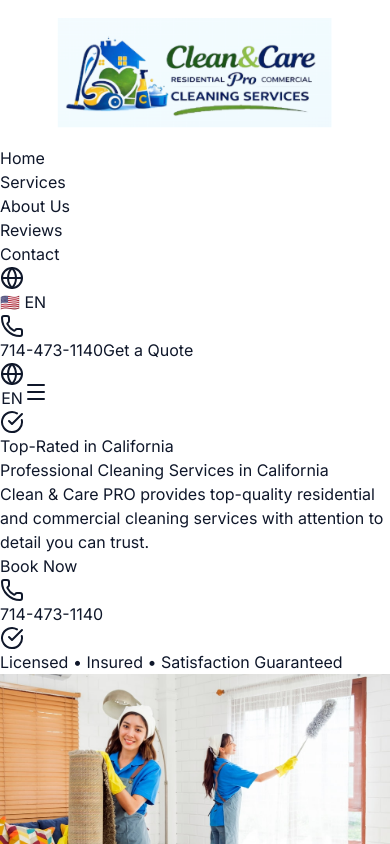
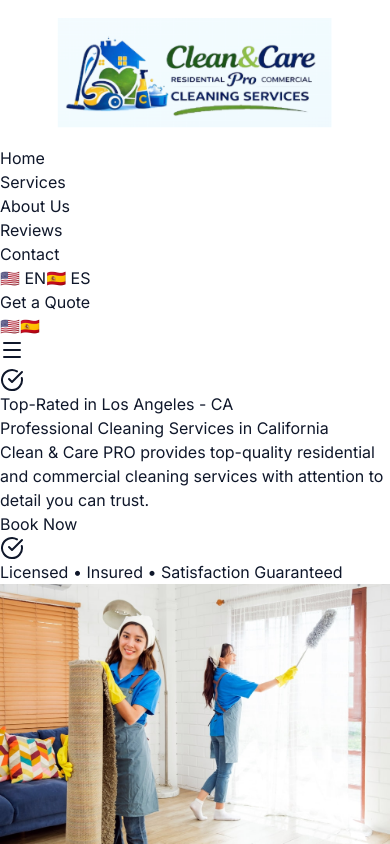
Before and after one commit to oymg81/karina-cleaning-website, a React (Vite) app in the folder frontend/: page / in a window 390 px wide. Shown: the top 844 px of the page. Built offline with nearby package versions, Linux system fonts and the light colour scheme.

Commit message:
Refine Clean & Care PRO UI/UX and responsive improvements

```diff
--- a/frontend/src/components/CtaSection.tsx
+++ b/frontend/src/components/CtaSection.tsx
@@ -57,26 +57,32 @@ const CtaSection: React.FC = () => {
               {t.cta.desc}
             </p>
 
-            <div className="flex flex-col sm:flex-row gap-4">
-              <a href="tel:714-473-1140" className="bg-white text-blue-600 hover:bg-slate-50 px-6 py-3 rounded-xl font-semibold transition-all flex items-center justify-center gap-2">
-                <Phone className="w-5 h-5" />
+            <div className="mt-12 space-y-6">
+              <div className="flex items-center gap-4">
+                <div className="w-14 h-14 rounded-2xl bg-blue-500/20 flex items-center justify-center shrink-0 border border-blue-500/30">
+                  <div className="w-4 h-4 rounded-full bg-blue-500" />
+                </div>
+                <div>
+                  <h4 className="text-xl font-bold text-white">{t.cta.fastQuotes}</h4>
+                  <p className="text-slate-300 text-sm mt-1">Get your personalized quote quickly and easily.</p>
+                </div>
+              </div>
+              <div className="flex items-center gap-4">
+                <div className="w-14 h-14 rounded-2xl bg-white/10 flex items-center justify-center shrink-0 border border-white/20">
+                  <div className="w-4 h-4 rounded-full bg-white" />
+                </div>
+                <div>
+                  <h4 className="text-xl font-bold text-white">{t.cta.flexible}</h4>
+                  <p className="text-slate-300 text-sm mt-1">We work around your schedule, not the other way around.</p>
+                </div>
+              </div>
+            </div>
+
+            <div className="flex flex-col sm:flex-row gap-4 mt-10">
+              <a href="tel:714-473-1140" className="bg-white text-blue-600 hover:bg-slate-50 px-8 py-4 rounded-2xl font-bold text-lg transition-all flex items-center justify-center gap-3 shadow-xl w-full sm:w-auto">
+                <Phone className="w-6 h-6" />
                 {t.cta.call} 714-473-1140
               </a>
-            </div>
-
-            <div className="mt-12 space-y-4">
-              <div className="flex items-center gap-3">
-                <div className="w-8 h-8 rounded-full bg-blue-500/20 flex items-center justify-center">
-                  <div className="w-2.5 h-2.5 rounded-full bg-blue-500" />
-                </div>
-                <p className="text-slate-200">{t.cta.fastQuotes}</p>
-              </div>
-              <div className="flex items-center gap-3">
-                <div className="w-8 h-8 rounded-full bg-white/20 flex items-center justify-center">
-                  <div className="w-2.5 h-2.5 rounded-full bg-white" />
-                </div>
-                <p className="text-white">{t.cta.flexible}</p>
-              </div>
             </div>
           </motion.div>
 
--- a/frontend/src/components/Footer.tsx
+++ b/frontend/src/components/Footer.tsx
@@ -15,13 +15,11 @@ const Footer: React.FC = () => {
           {/* Company Info */}
           <div className="space-y-4 flex flex-col items-center md:items-start">
             <a href="#home" className="inline-block mb-2">
-              {/* Ensure logo is visible on dark background. A white logo is ideal, but we will use the provided one and give it a slight background if needed, or rely on transparency. */}
-              <div className="bg-white/10 p-2 rounded-lg inline-block backdrop-blur-sm">
+              <div className="inline-block">
                 <img
                   src="/images/logo.png"
                   alt="Clean & Care PRO Logo"
-                  className="h-10 w-auto object-contain brightness-0 invert"
-                  style={{ filter: 'brightness(0) invert(1)' }}
+                  className="h-16 w-auto object-contain"
                 />
               </div>
             </a>
@@ -90,6 +88,15 @@ const Footer: React.FC = () => {
           <p className="text-sm text-slate-500">
             &copy; {currentYear} {t.footer.rights}
           </p>
+          <div className="flex items-center justify-center gap-2 text-sm text-slate-400">
+            <span>Powered by</span>
+            <a href="https://codingsoft.tech" target="_blank" rel="noopener noreferrer" className="flex items-center gap-1.5 text-blue-500 hover:text-blue-400 font-medium transition-colors">
+              <svg className="w-5 h-5" viewBox="0 0 24 24" fill="currentColor">
+                <path d="M12 2C6.48 2 2 6.48 2 12s4.48 10 10 10 10-4.48 10-10S17.52 2 12 2zm-1 14.5v-9l6 4.5-6 4.5z"/>
+              </svg>
+              CodingSoft Platform
+            </a>
+          </div>
           <div className="flex gap-6 text-sm text-slate-500">
             <a href="#" className="hover:text-white transition-colors">{t.footer.privacy}</a>
             <a href="#" className="hover:text-white transition-colors">{t.footer.terms}</a>
--- a/frontend/src/components/Hero.tsx
+++ b/frontend/src/components/Hero.tsx
@@ -35,10 +35,6 @@ const Hero: React.FC = () => {
             <div className="flex flex-col sm:flex-row gap-4 mb-8">
               <a href="#contact" className="bg-blue-600 hover:bg-blue-700 text-white px-6 py-3 rounded-xl font-semibold transition-all text-center">
                 {t.hero.bookNow}
-              </a>
-              <a href="tel:714-473-1140" className="border border-blue-600 text-blue-600 hover:bg-blue-50 px-6 py-3 rounded-xl flex items-center justify-center gap-2 font-semibold transition-all">
-                <Phone className="w-5 h-5" />
-                714-473-1140
               </a>
             </div>
 
--- a/frontend/src/components/Navbar.tsx
+++ b/frontend/src/components/Navbar.tsx
@@ -31,7 +31,7 @@ const Navbar: React.FC = () => {
 
   return (
     <header className="sticky top-0 z-50 bg-white shadow-sm">
-      <div className="max-w-7xl mx-auto px-6 h-20 flex items-center justify-between">
+      <div className="max-w-7xl mx-auto px-6 h-24 flex items-center justify-between">
         {/* Logo */}
         <a
           href="#home"
@@ -41,7 +41,7 @@ const Navbar: React.FC = () => {
           <img
             src="/images/logo.png"
             alt="Clean & Care PRO Logo"
-            className="h-16 w-auto object-contain"
+            className="h-20 w-auto object-contain"
           />
         </a>
 
@@ -61,21 +61,23 @@ const Navbar: React.FC = () => {
             ))}
           </ul>
 
-          <div className="flex items-center gap-4 border-l border-slate-200 pl-6">
+          <div className="flex items-center gap-6 border-l border-slate-200 pl-6">
+            <div className="flex items-center gap-3">
               <button
-              onClick={toggleLanguage}
-              className="flex items-center gap-1 text-slate-600 hover:text-blue-600 font-medium transition-colors bg-slate-100 px-3 py-1.5 rounded-full"
+                onClick={() => setLanguage('en')}
+                className={`text-xl transition-all ${language === 'en' ? 'border-b-2 border-blue-600 pb-1' : 'opacity-50 hover:opacity-100 pb-1'}`}
+                title="English"
               >
-              <Globe className="w-4 h-4" />
-              <span>{language === 'en' ? '🇺🇸 EN' : '🇪🇸 ES'}</span>
+                🇺🇸 EN
               </button>
-            <a
-              href="tel:714-473-1140"
-              className="flex items-center gap-2 text-navy font-semibold hover:text-blue-600 transition-colors"
+              <button
+                onClick={() => setLanguage('es')}
+                className={`text-xl transition-all ${language === 'es' ? 'border-b-2 border-blue-600 pb-1' : 'opacity-50 hover:opacity-100 pb-1'}`}
+                title="Español"
               >
-              <Phone className="w-4 h-4 text-blue-600" />
-              714-473-1140
-            </a>
+                🇪🇸 ES
+              </button>
+            </div>
             <a
               href="#contact"
               onClick={(e) => handleScrollTo(e, '#contact')}
@@ -88,13 +90,20 @@ const Navbar: React.FC = () => {
 
         {/* Mobile Menu Toggle & Lang */}
         <div className="flex items-center gap-4 lg:hidden">
+          <div className="flex items-center gap-2 mr-2">
             <button
-            onClick={toggleLanguage}
-            className="flex items-center gap-1 text-slate-600 font-medium bg-slate-100 px-2 py-1 rounded-full text-sm"
+              onClick={() => setLanguage('en')}
+              className={`text-lg transition-all ${language === 'en' ? 'border-b-2 border-blue-600 pb-0.5' : 'opacity-50 hover:opacity-100 pb-0.5'}`}
             >
-            <Globe className="w-3 h-3" />
-            <span>{language === 'en' ? 'EN' : 'ES'}</span>
+              🇺🇸
             </button>
+            <button
+              onClick={() => setLanguage('es')}
+              className={`text-lg transition-all ${language === 'es' ? 'border-b-2 border-blue-600 pb-0.5' : 'opacity-50 hover:opacity-100 pb-0.5'}`}
+            >
+              🇪🇸
+            </button>
+          </div>
           <button
             className="text-navy p-1 focus:outline-none"
             onClick={() => setMobileMenuOpen(!mobileMenuOpen)}
@@ -130,13 +139,6 @@ const Navbar: React.FC = () => {
 
               <div className="flex flex-col gap-4 mt-4 pt-4 border-t border-slate-100">
                 <a
-                  href="tel:714-473-1140"
-                  className="flex items-center justify-center gap-2 text-navy font-semibold py-3 bg-slate-50 rounded-lg"
-                >
-                  <Phone className="w-5 h-5 text-blue-600" />
-                  714-473-1140
-                </a>
-                <a
                   href="#contact"
                   onClick={(e) => handleScrollTo(e, '#contact')}
                   className="bg-blue-600 hover:bg-blue-700 text-white px-6 py-3 rounded-xl font-semibold transition-all text-center"
--- a/frontend/src/translations.ts
+++ b/frontend/src/translations.ts
@@ -11,7 +11,7 @@ export const translations = {
       quote: 'Get a Quote'
     },
     hero: {
-      topRated: 'Top-Rated in California',
+      topRated: 'Top-Rated in Los Angeles - CA',
       title1: 'Professional',
       title2: 'Cleaning Services',
       title3: 'in California',
@@ -139,7 +139,7 @@ export const translations = {
       quote: 'Cotizar'
     },
     hero: {
-      topRated: 'Mejor Calificados en California',
+      topRated: 'Mejor Calificados en Los Angeles - CA',
       title1: 'Servicios de',
       title2: 'Limpieza Profesional',
       title3: 'en California',
```
Lines whose indentation alone changed are shown as unchanged.
